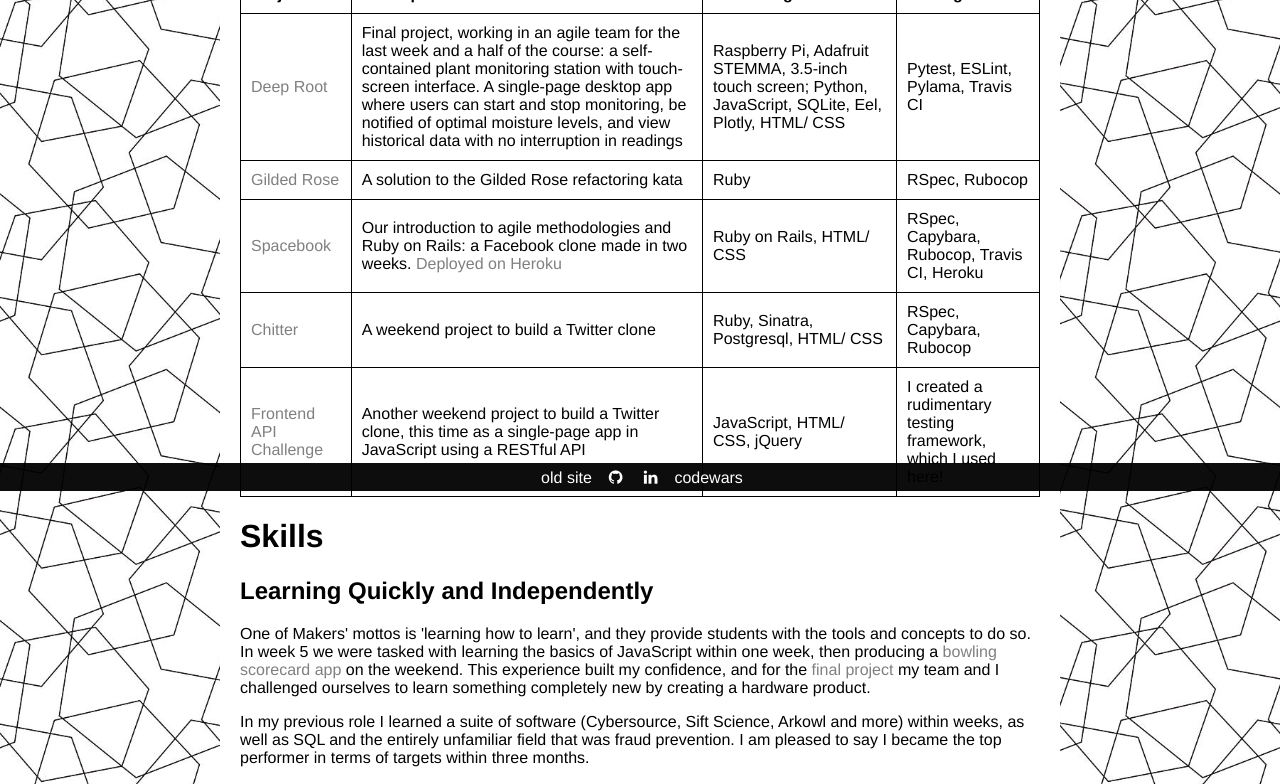
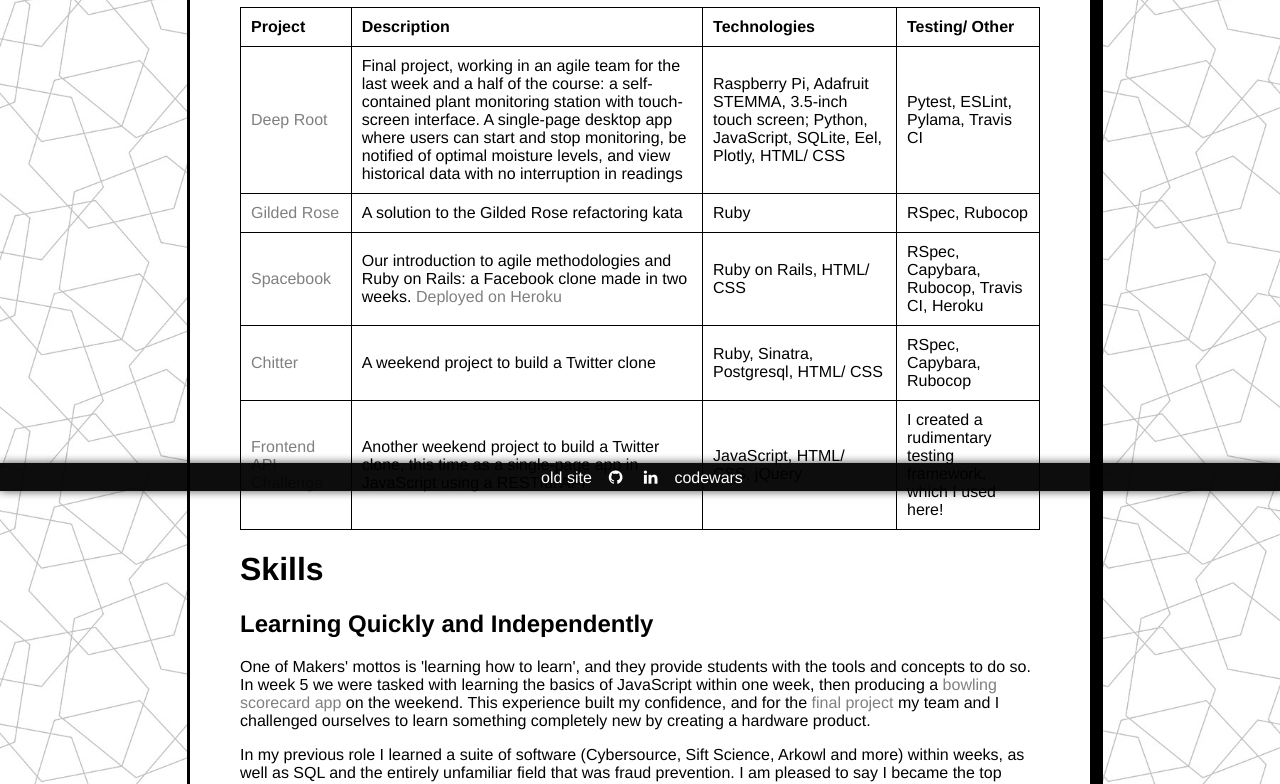
Before and after one commit to laurencetaylor/personal-site, a Gatsby site: page /cv in a window 1280 px wide. Shown: the part 309-1093 px from the top of the page. Built offline with nearby package versions, Linux system fonts and the light colour scheme; Gatsby itself is replaced by a stand-in of ours.

Commit message:
Updated background image, changed font to Futura

```diff
--- a/src/components/container.module.css
+++ b/src/components/container.module.css
@@ -5,7 +5,9 @@
   margin-left: auto;
   margin-right: auto;
   background-color: white;
-  padding: 20px;
+  padding: 50px;
+  border: 3px solid;
+  box-shadow: 10px 10px black;
 }
 
 .container a:link {
--- a/src/styles/global.css
+++ b/src/styles/global.css
@@ -1,9 +1,9 @@
 html {
   background-color: white;
-  font-family: helvetica, sans-serif;
+  font-family: futura, helvetica, sans-serif;
   color: white;
   overflow-y: scroll;
-  background-image: url("../imgs/background-pattern.jpg");
+  background-image: url("../imgs/background-pattern.png");
   background-size: 50%;
 }
 
@@ -41,19 +41,19 @@
 #cyan-text:hover {
   text-decoration: none;
   color: black;
-  background-color: #bfffff;
+  background-color: #80ffff;
 }
 
 #magenta-text:hover {
   text-decoration: none;
   color: black;
-  background-color: #ffbfff;
+  background-color: #ff80ff;
 }
 
 #yellow-text:hover {
   text-decoration: none;
   color: black;
-  background-color: #ffffbf;
+  background-color: #ffff80;
 }
 
 #key-text:hover {
@@ -87,6 +87,9 @@
   color: black;
   text-align: center;
   opacity: 0.95;
+  -webkit-box-shadow: 0px 0px 10px 0px rgba(0,0,0,0.75);
+  -moz-box-shadow: 0px 0px 10px 0px rgba(0,0,0,0.75);
+  box-shadow: 0px 0px 10px 0px rgba(0,0,0,0.75);
 }
 
 .index {
```
Also changed, not shown: src/imgs/background-pattern.jpg (deleted), src/imgs/background-pattern.png (added).
